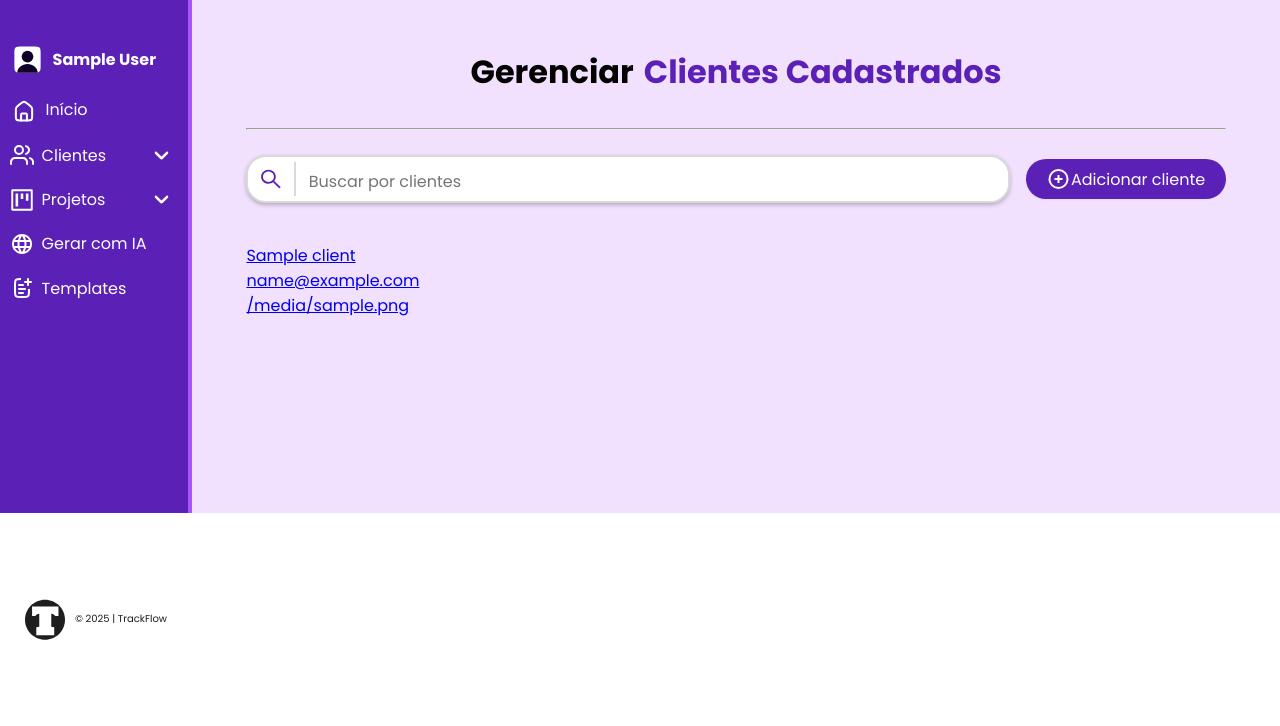
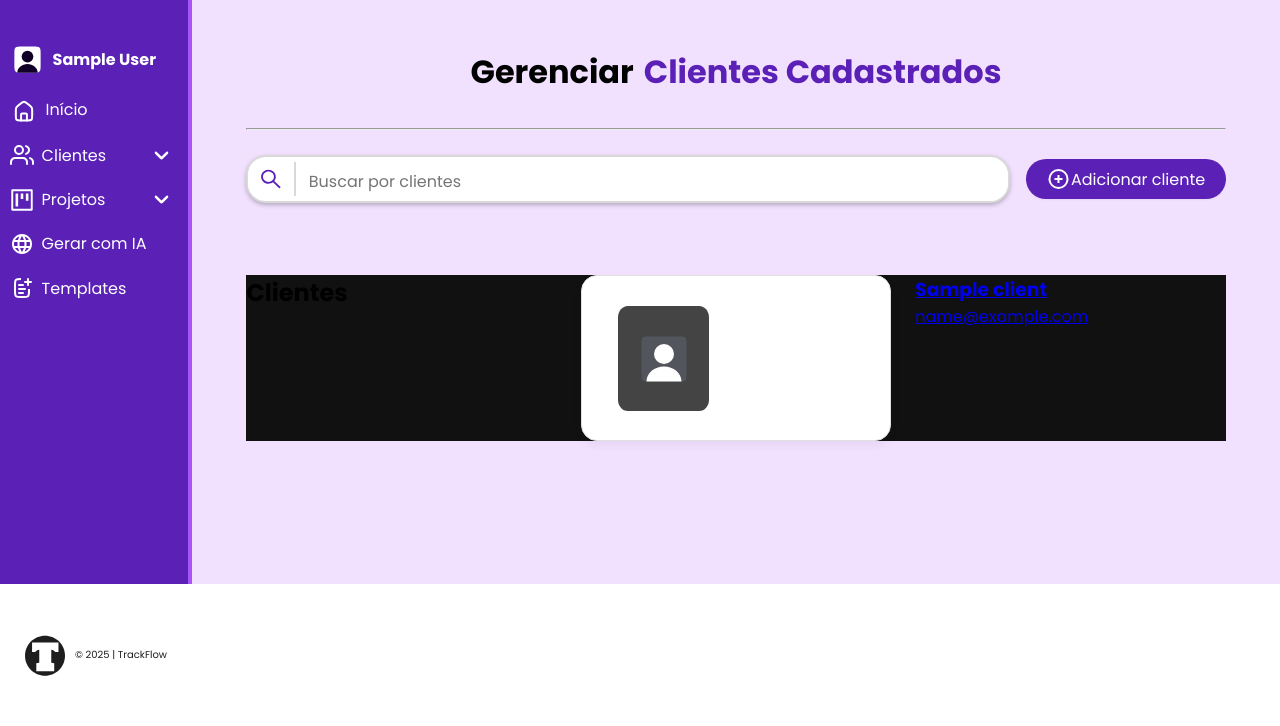
Before and after one commit to PedroLucasMoraisBorges/TrackFlow, a Django app: template templates/manager/clients.html in a window 1280 px wide. Shown: the part 74-800 px from the top of the page. Run offline with Django 4.2, Linux system fonts and the light colour scheme; the visitor is signed in with stand-in values (Sample User, id 1); tables that the repository leaves empty hold one stand-in row (values such as "Sample post"); the template is opened without the code that fills it: values that come from a table or form of the project are taken from there, most other values are stand-ins (such as "Sample title", 1, 10 or a date in 2020).

Commit message:
feat: alterações de estilo

```diff
--- a/auth_user/views.py
+++ b/auth_user/views.py
@@ -120,6 +120,8 @@ class Clients(View):
 
         errors = getErrors([form])
 
+        print(errors)
+
         if form.is_valid():
             client = form.save(commit=False)
             client.type = 'U'
--- a/static/css/clients.css
+++ b/static/css/clients.css
@@ -1,3 +1,4 @@
+
 .title-section h1{
     font-size: 2rem;
     margin-top: 1rem;
@@ -135,3 +136,52 @@ dialog {
       opacity: 1;
     }
   }
+
+/* Efeitos na listagem de clientes */
+
+.clients-container {
+  display: grid;
+  grid-template-columns: repeat(auto-fit, minmax(250px, 1fr));
+  gap: 1.5rem;
+  margin-top: 2rem;
+  animation: fadeIn 0.8s ease forwards;
+  background-color: #111;
+}
+
+.client-card{
+  background-color: #ffffff;
+  border: 1px solid #e0e0e0;
+  border-radius: 16px;
+  padding: 1.5rem;
+  text-decoration: none;
+  color: #333;
+  display: flex;
+  align-items: center;
+  gap: 1rem;
+  box-shadow: 0 4px 10px rgba(0, 0, 0, 0.06);
+  transition: transform 0.3s ease, box-shadow 0.3s ease;
+}
+
+
+
+/* Paginação */
+.pagination {
+  display: flex;
+  justify-content: center;
+  margin-top: 20px;
+}
+
+.pagination a {
+  background-color: #7c3aed;
+  color: white;
+  padding: 10px 20px;
+  border-radius: 20px;
+  margin: 0 5px;
+  text-decoration: none;
+  font-size: 1rem;
+  transition: background-color 0.3s ease;
+}
+
+.pagination a:hover {
+  background-color: #6d28d9;
+}
--- a/templates/auth/profile.html
+++ b/templates/auth/profile.html
@@ -54,7 +54,7 @@
                   <div class="project">
                     <img src="{% static 'imgs/workflowyroxo.svg' %}" alt="o">
                     <div class="infoProject">
-                        <span>{{project.name}}</span>
+                        <h4>{{project.name}}</h4>
                         <p>{{project.fk_owner.email}}</p>
                         <a href="{% url 'view_project' id=project.id %}">Editar projeto</a>
                     </div>
@@ -70,8 +70,8 @@
                   <div class="client">
                     <img src="{% static 'imgs/workflowyclient.svg' %}" alt="o">
                     <div class="infoClient">
-                        <span>👤 {{client}}</span>
-                        <p>{{client.email}}/p>
+                        <h4>{{client}}</h4>
+                        <p>{{client.email}} </p>
                         <a href="{% url 'client_page' id=client.id %}">Ver cliente</a>
                     </div>
                   </div>
--- a/templates/home.html
+++ b/templates/home.html
@@ -35,7 +35,7 @@
             </div>
         </a>
 
-        <a href="#" class="card">
+        <a href="{% url 'templates' %}" class="card">
             <img src="{% static 'imgs/templateImg.svg' %}" alt="Templates">
             <div class="card-footer">
                 <span>➕ templates</span>
--- a/templates/manager/clients.html
+++ b/templates/manager/clients.html
@@ -34,8 +34,6 @@
             </button>
         </div>
 
-
-
         <dialog id="modal-1">
             <div class="new_client_container">
 
@@ -63,14 +61,32 @@
             </div>
         </dialog>
 
-            <div>
+            <div class="clients-container">
+                {% if clients %}
+                    <h2>Clientes</h2>
+                {% else %}
+                    <h2>Nenhum cliente encontrado</h2>
+                    <img src="" alt="">
+                {% endif %}
+
+                {% if clients.has_previous %}
+                    <a href="?page={{ clients.previous_page_number }}">&laquo; Anterior</a>
+                {% endif %}
+
+                {% if clients.has_next %}
+                    <a href="?page={{ clients.next_page_number }}">Próximo &raquo;</a>
+                {% endif %}
 
                 {% for client in clients %}
                     <!-- Adicionar estilo na listagem de clientes -->
-                    <a href="{% url 'client_page' id=client.id %}">
-                        <p>{{client.name}}</p>
-                        <p>{{client.email}}</p>
-                        <p>{{client.user_image}}</p>
+
+                    <a class="client-card" href="{% url 'client_page' id=client.id %}">
+                        <img src="{% static 'imgs/default-avatar.svg' %}" alt="">
+                        <a href="{% url 'client_page' id=client.id %}">
+                            <h3>{{client.name}}</h3>
+                            <p>{{client.email}}</p>
+                           <!-- <p>{{client.user_image}}</p>-->
+                        </a>
                     </a>
                 {% endfor %}
             </div>
```
Also changed, not shown: static/css/clientPage.css (+18 -0 lines), static/css/profile.css (+5 -3 lines), static/css/projects.css (+6 -2 lines), templates/clientPage.html (+36 -17 lines), static/imgs/default-avatar.svg (added), templates/components/projectCard.html (line endings or trailing spaces).
